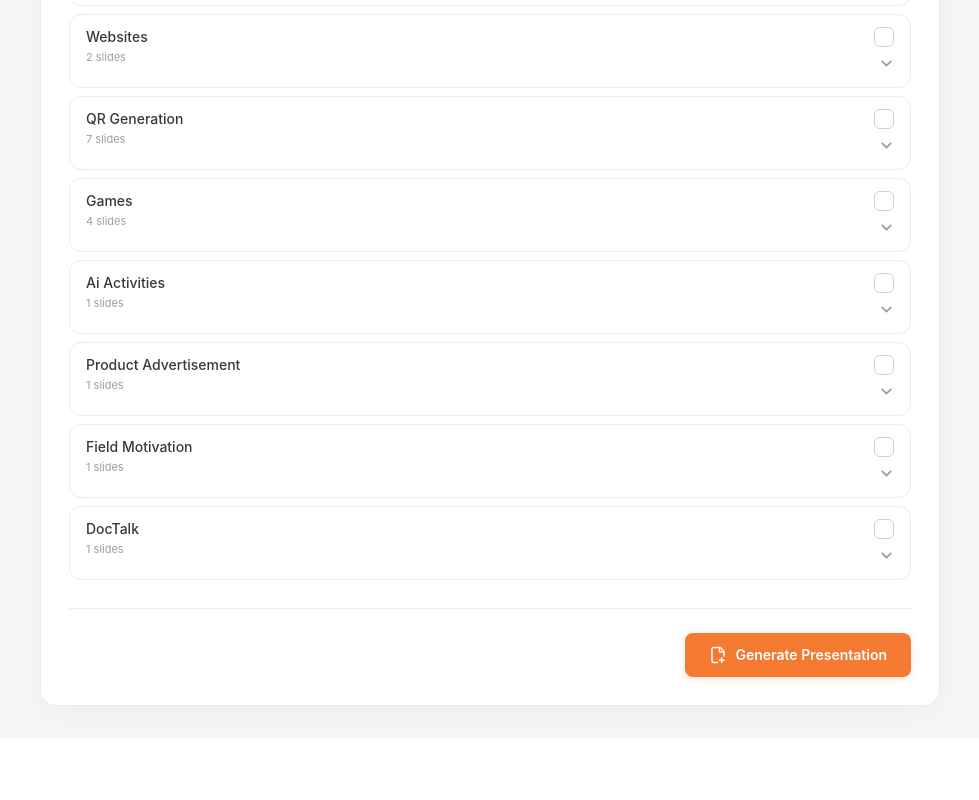
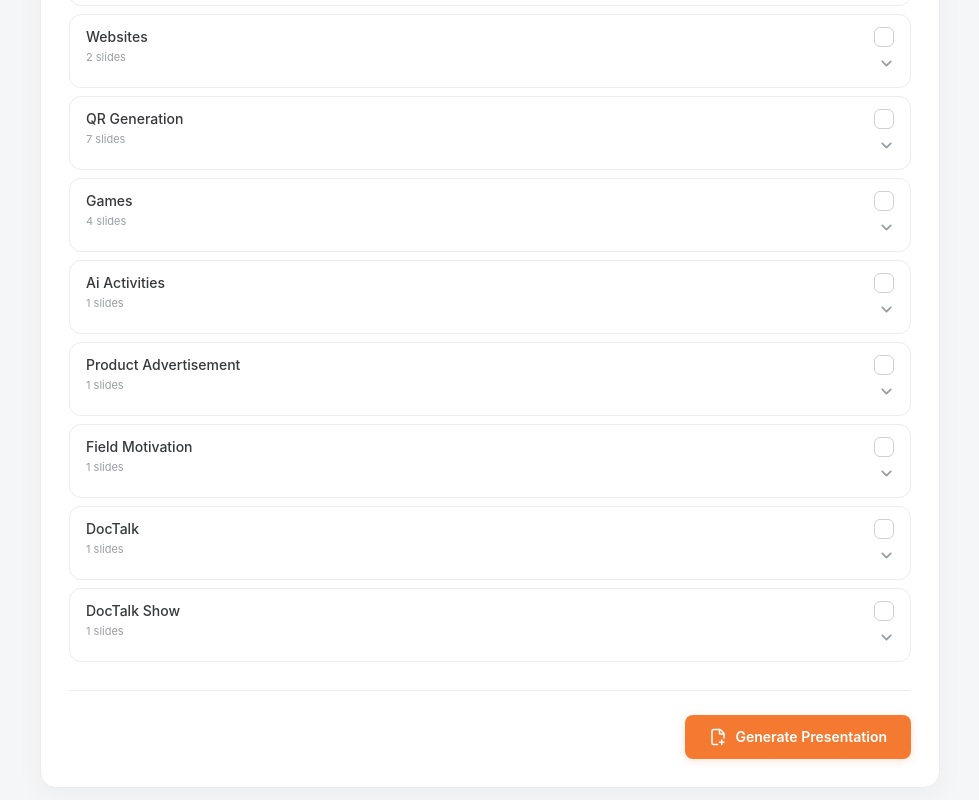
Before and after one commit to Rohan9833/Section-automation, a React (Vite) app in the folder FrontSection-Automation/: page /urlForm in a window 1280 px wide. Shown: the part 1316-2116 px from the top of the page, without its empty margins (150-1129 px from the left). Before the commit the page ends 2054 px from the top, so only its background shows below. Built offline with nearby package versions, Linux system fonts and the light colour scheme.

Commit message:
Add DocTalk Show to presentation sections

```diff
--- a/FrontSection-Automation/src/Components/Create-presentation/PresentationSections.jsx
+++ b/FrontSection-Automation/src/Components/Create-presentation/PresentationSections.jsx
@@ -61,6 +61,11 @@ const SECTION_SLIDES = [
     key: "doc-talk",
     label: "DocTalk",
     slideIds: [102],
+  },
+  {
+    key: "doc-talk-show",
+    label: "DocTalk Show",
+    slideIds: [103],
   },
 ];
 
```
